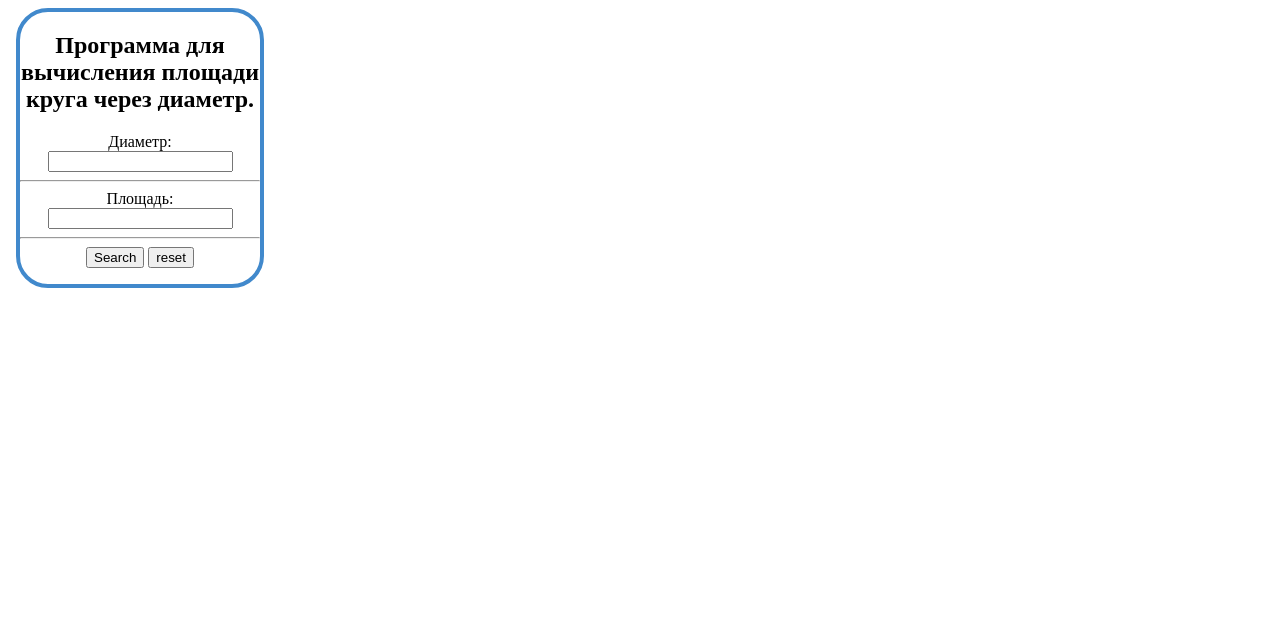
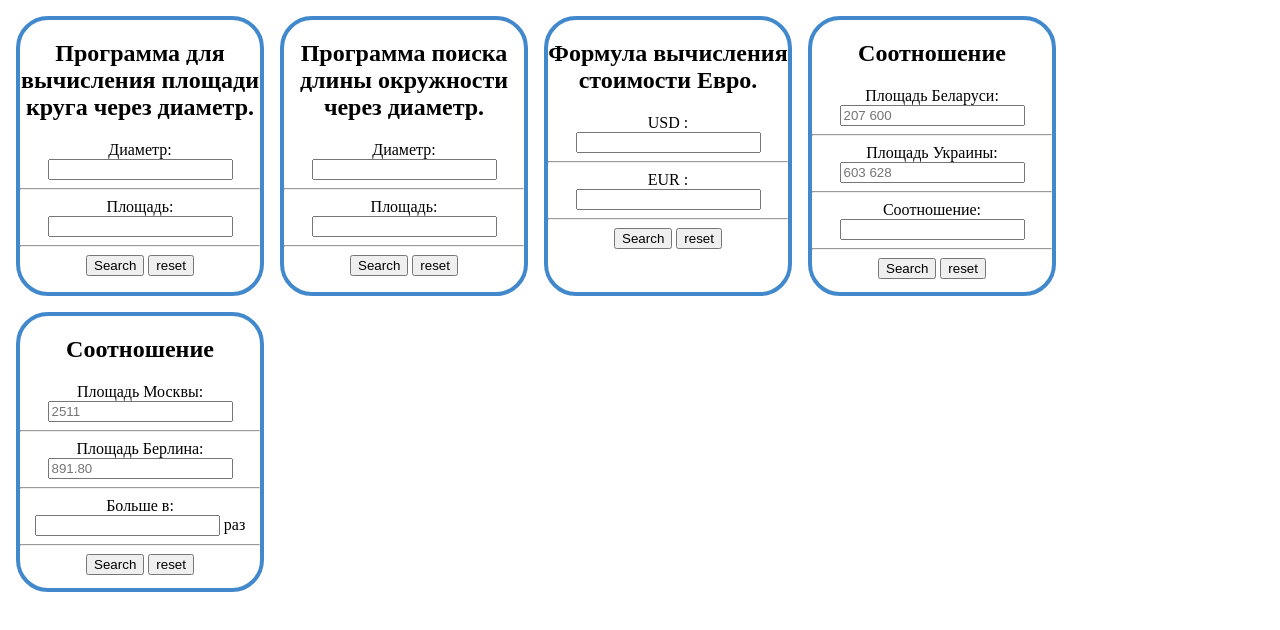
Before and after one commit to Jekostud/study, a plain HTML site: page Lesson08.html in a window 1280 px wide. Drawn offline with Linux system fonts and the light colour scheme.

Commit message:
feat: function solutions

```diff
--- a/Lesson08.html
+++ b/Lesson08.html
@@ -22,7 +22,56 @@
             <input type="button" name="button" value= "Search" onclick="circSquare()">
             <input type="reset" value= "reset">
           </form>
+    </div>
 
+    <div class="exerciseOne">
+        <h2>Программа поиска длины окружности через диаметр.</h2>
+        <form name="form2">
+            Диаметр: <input type="text" name="num2">
+            <hr>
+            Площадь: <input type="text" name="res">
+            <hr>
+            <input type="button" name="button" value= "Search" onclick="circumference()">
+            <input type="reset" value= "reset">
+          </form>
+    </div>
+
+    <div class="exerciseOne">
+        <h2>Формула вычисления стоимости Евро.</h2>
+        <form name="form3">
+            USD :<br> <input type="text" name="num3">
+            <hr>
+            EUR :<br> <input type="text" name="res">
+            <hr>
+            <input type="button" name="button" value= "Search" onclick="eurUsd()">
+            <input type="reset" value= "reset">
+          </form>
+    </div>
+    <div class="exerciseOne">
+        <h2>Соотношение</h2>
+        <form name="form4">
+            Площадь Беларуси:<br> <input type="text" name="num1" placeholder="207 600">
+            <hr>
+            Площадь Украины:<br> <input type="text" name="num2" placeholder="603 628">
+            <hr>
+            Соотношение:<br> <input type="text" name="res">
+            <hr>
+            <input type="button" name="button" value= "Search" onclick="blrUkr()">
+            <input type="reset" value= "reset">
+          </form>
+    </div>
+    <div class="exerciseOne">
+        <h2>Соотношение</h2>
+        <form name="form5">
+            Площадь Москвы:<br> <input type="text" name="num1" placeholder="2511">
+            <hr>
+            Площадь Берлина:<br> <input type="text" name="num2" placeholder="891.80">
+            <hr>
+            Больше в:<br> <input type="text" name="res"> раз
+            <hr>
+            <input type="button" name="button" value= "Search" onclick="mowBer()">
+            <input type="reset" value= "reset">
+          </form>
     </div>
 
 </body>
--- a/javascript.js
+++ b/javascript.js
@@ -3,3 +3,32 @@ function circSquare() {
     let s = ((a*a)/4) * Math.PI;
     return document.form1.res.value = s.toFixed( 2 );
 }
+function circumference() {
+    let a = document.form2.num2.value;
+    let s = a * Math.PI;
+    return document.form2.res.value = s.toFixed( 2 );
+}
+
+function eurUsd() {
+    let a = document.form3.num3.value;
+    let s = a / 1.1;
+    return document.form3.res.value = s.toFixed( 2 );
+}
+function blrUkr() {
+    let a = document.form4.num1.value;
+    let b = document.form4.num2.value;
+    let c = a / b;
+    return document.form4.res.value = c.toFixed( 2 );
+}
+function mowBer() {
+    let a = document.form5.num1.value;
+    let b = document.form5.num2.value;
+    let c = a / b;
+    return document.form5.res.value = c.toFixed( 2 );
+}
+
+/* 207 600 - Belarus
+603 628 - Ukraine
+2511 MOW
+891.8 BER
+ */
--- a/style.css
+++ b/style.css
@@ -1,3 +1,8 @@
+body {
+    display: flex;
+    flex-wrap: wrap;
+}
+
 .exerciseOne {
     width: 15rem;
     height: 17rem;
```
